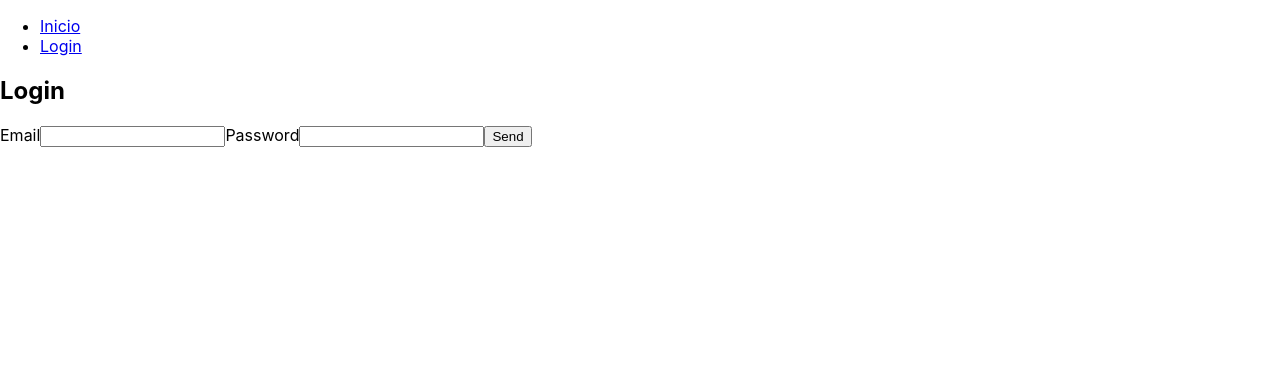
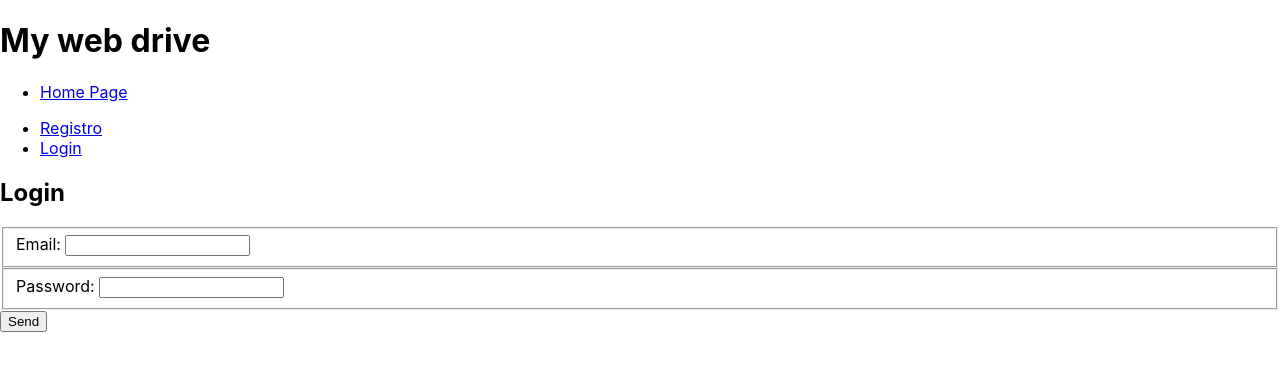
Before and after one commit to MarianoMosca/disco-duro-frontend, a React (Create React App) app: page /login in a window 1280 px wide. Shown: the top 370 px of the page. Built offline with nearby package versions, Linux system fonts and the light colour scheme.

Commit message:
auth por terminar

```diff
--- a/src/App.js
+++ b/src/App.js
@@ -6,14 +6,17 @@ import { Header } from "./components/Header";
 import { RegisterFormPage } from "./pages/RegisterFormPage"; */
 
 import { Link, Outlet } from "react-router-dom";
+import { Header } from "./components/Header";
 
 function App() {
   return (
+    <main>
+      <Header />
       <div>
         <nav>
           <ul>
             <li>
-            <Link to="/">Inicio</Link>
+              <Link to="/">Registro</Link>
             </li>
 
             <li>
@@ -23,6 +26,7 @@ function App() {
         </nav>
         <Outlet />
       </div>
+    </main>
   );
 }
 
--- /dev/null
+++ b/src/components/Auth.js
@@ -0,0 +1,11 @@
+import { Link } from "react-router-dom";
+
+export const Auth = () => {
+  return (
+    <ul>
+      <li>
+        <Link to="/homepage">Home Page</Link>
+      </li>
+    </ul>
+  );
+};
--- a/src/components/Header.js
+++ b/src/components/Header.js
@@ -1,8 +1,10 @@
+import { Auth } from "./Auth";
+
 export const Header = () => {
   return (
     <header>
       <h1>My web drive</h1>
-      <nav>Buscardor</nav>
+      <Auth />
     </header>
   );
 };
--- a/src/context/AuthProvider.js
+++ b/src/context/AuthProvider.js
@@ -1,5 +1,5 @@
 import React, { createContext } from "react";
-import { useLocalStorage } from "../hooks/useLocaleStorage";
+import { useLocalStorage } from "../hooks/useLocalStorage";
 
 export const AuthContext = createContext();
 export const AuthProvider = ({ children }) => {
--- /dev/null
+++ b/src/hooks/useLocalStorage.js
@@ -0,0 +1,15 @@
+import { useEffect, useState } from "react";
+
+export const useLocalStorage = (clave, valorInicial) => {
+  const localStorageValue = localStorage.getItem(clave);
+  const initialValue = localStorageValue
+    ? JSON.parse(localStorageValue)
+    : valorInicial;
+
+  const [dato, setDato] = useState(initialValue);
+  useEffect(() => {
+    localStorage.setItem(clave, JSON.stringify(dato));
+  }, [clave, dato]);
+
+  return [dato, setDato];
+};
--- a/src/index.js
+++ b/src/index.js
@@ -7,6 +7,7 @@ import { HomePage } from "./pages/HomePage";
 import { LoginFormPage } from "./pages/LoginFormPage";
 import { RegisterFormPage } from "./pages/RegisterFormPage";
 import { UserProfile } from "./pages/UserProfile";
+import { AuthProvider } from "./context/AuthProvider";
 
 const router = createBrowserRouter([
   {
@@ -36,6 +37,8 @@ const router = createBrowserRouter([
 const root = ReactDOM.createRoot(document.getElementById("root"));
 root.render(
   <React.StrictMode>
-    <RouterProvider router={router} />
+    <AuthProvider>
+      <RouterProvider router={router} />
+    </AuthProvider>
   </React.StrictMode>
 );
--- a/src/pages/LoginFormPage.js
+++ b/src/pages/LoginFormPage.js
@@ -1,12 +1,48 @@
+import { useContext, useState } from "react";
+import { AuthContext } from "../context/AuthProvider";
+import { loginUserServise } from "../services";
+
 export const LoginFormPage = () => {
+  const [email, setEmail] = useState("");
+  const [password, setPassword] = useState("");
+  const [error, SetError] = useState("");
+  const [, setToken] = useContext(AuthContext);
+
+  const handleForm = async (e) => {
+    e.preventDefault();
+    SetError("");
+    try {
+      const data = await loginUserServise({ email, password });
+      setToken(data);
+    } catch (error) {
+      SetError(error.message);
+    }
+  };
   return (
-    <form>
+    <section>
       <h2>Login</h2>
-      <label htmlFor="email">Email</label>
-      <input type="email" id="email" />
-      <label htmlFor="password">Password</label>
-      <input type="password" id="password" />
-      <input type="submit" value="Send"></input>
-    </form>
+      <form onSubmit={handleForm}>
+        <fieldset>
+          <label htmlFor="email">Email: </label>
+          <input
+            type="email"
+            id="email"
+            required
+            onChange={(e) => setEmail(e.target.value)}
+          />
+        </fieldset>
+        <fieldset>
+          <label htmlFor="password">Password: </label>
+          <input
+            type="password"
+            id="password"
+            required
+            onChange={(e) => setPassword(e.target.value)}
+          />
+        </fieldset>
+        <input type="submit" value="Send"></input>
+        {error ? <p>{error}</p> : null}
+      </form>
+    </section>
   );
 };
--- a/src/pages/RegisterFormPage.js
+++ b/src/pages/RegisterFormPage.js
@@ -2,10 +2,18 @@ export const RegisterFormPage = () => {
   return (
     <form>
       <h2>Register</h2>
-      <label htmlFor="email">Email</label>
-      <input type="email" id="email" />
-      <label htmlFor="password">Password</label>
-      <input type="password" id="password" />
+      <fieldset>
+        <label htmlFor="text">Name: </label>
+        <input type="text" id="text" />
+      </fieldset>
+      <fieldset>
+        <label htmlFor="email">Email: </label>
+        <input type="email" id="email" />
+      </fieldset>
+      <fieldset>
+        <label htmlFor="password">Password: </label>
+        <input type="password" id="password" />
+      </fieldset>
       <input type="submit" value="Send"></input>
     </form>
   );
--- a/src/services/index.js
+++ b/src/services/index.js
@@ -1 +1,33 @@
 // Conexión con el backend
+
+export const loginUserServise = async ({ email, password }) => {
+  const response = await fetch(`${process.env.REACT_APP_BACKEND}/users/login`, {
+    method: "POST",
+    headers: {
+      "Content-type": "application/json",
+    },
+    body: JSON.stringify({ email, password }),
+  });
+  const json = await response.json();
+
+  if (!response.ok) {
+    throw new Error(json.message);
+  }
+  return json.data;
+};
+
+/* export const getMyUserDataService = async ({ token }) => {
+  const response = await fetch(`${process.env.REACT_APP_BACKEND}/users`, {
+    headers: {
+      Authorization: token,
+    },
+  });
+  const json = await response.json();
+
+  if (!response.ok) {
+    throw new Error(json.message);
+  }
+
+  return json.user;
+};
+ */
```
Also changed, not shown: 1 other file (tests, documents, lock files or other folders). Lines whose indentation alone changed are shown as unchanged.
